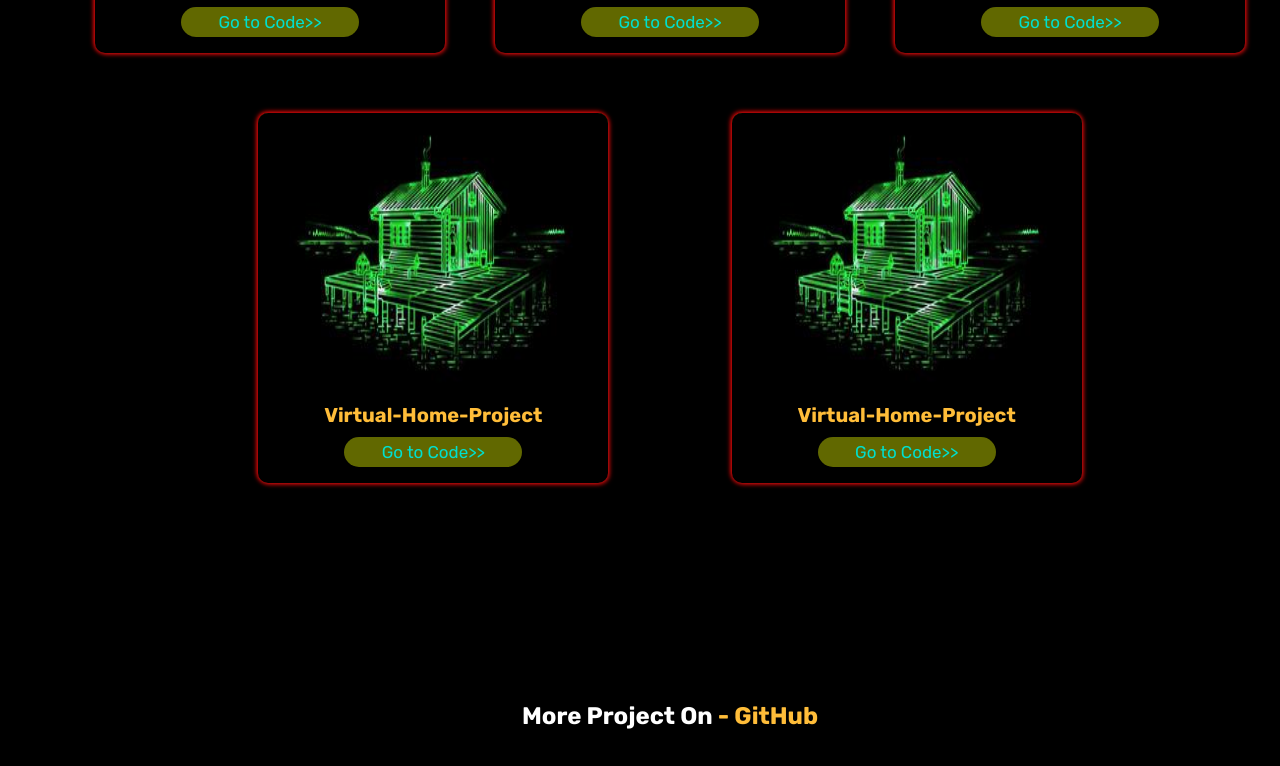
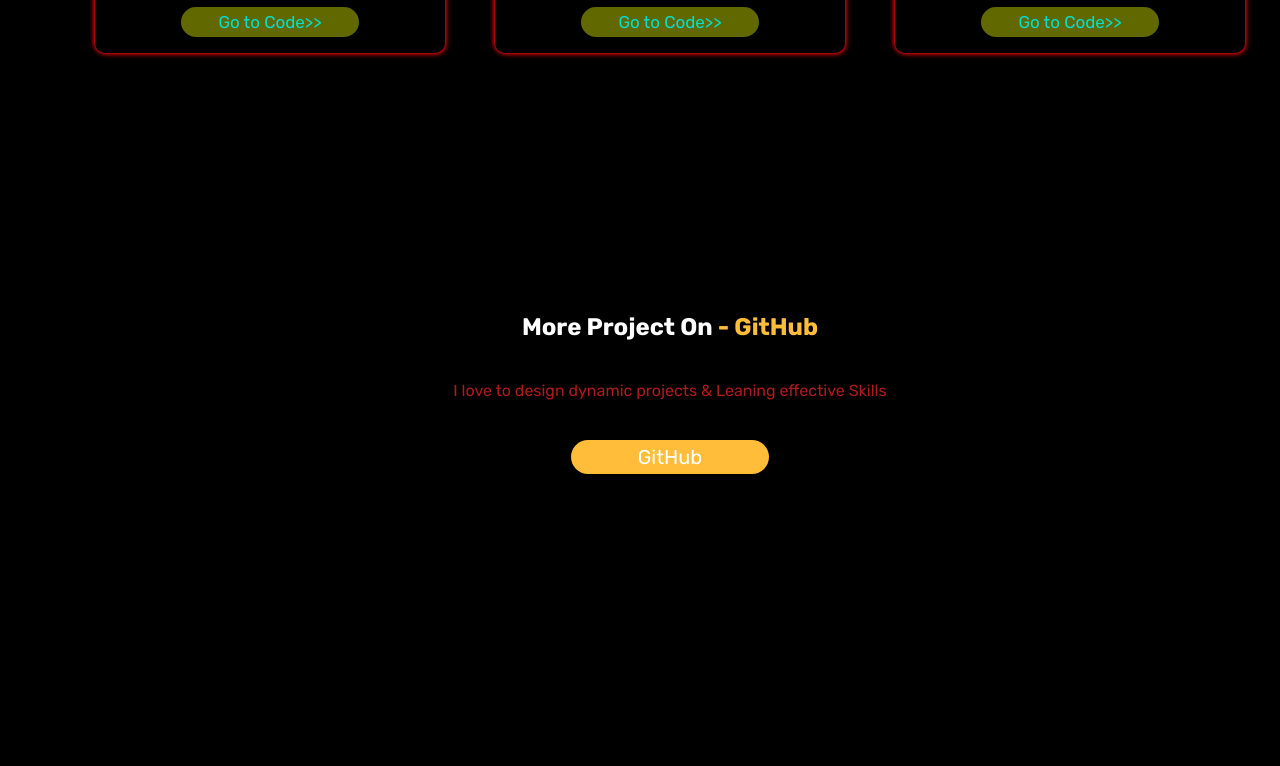
Before and after one commit to codfdeepak/portfolio, a plain HTML site: page index.html in a window 1280 px wide. Shown: the part 3267-4033 px from the top of the page. Drawn offline with Linux system fonts and the light colour scheme.

Commit message:
projects deleted

```diff
--- a/index.html
+++ b/index.html
@@ -252,78 +252,6 @@
               <!-- project-Div -->
           </div>
 
-<!--           <!-- =======================Project No-4============================ -->
-
-          <div class="projectimage">
-
-            <!-- project card  -->
-
-              <div class="card">
-                  <div class="cardDiv1">
-                    <img src="./Assets/virtual-home-2.jpg" alt="Virtual Home">
-                  </div>
-                  <div class="cardDiv2">
-                    <h2 >Virtual-Home-Project</h2>
-                    <div class="btn"> <a href="">Go to Code>></a></div>
-                    <!-- <div class="btn"> <a href="">Learn-More>></a></div> -->
-
-
-                    <p class="cardP" >it's work like virtual
-                       home developed using java programming
-                      language Lorem ipsum dolor
-                      sit amet, consectetur adipisicing elit.
-                      Aliquid harum neque, quia, asperiores vero
-                       vel aperiam earum! Ipsa quis dolorum, laborum
-                       fugit ab accusantium tenetur
-                      iure nulla expedita autem rerum!</p>
-                  </div>
-
-                </div>
-
-
-
-
-
-              <!-- project-Div -->
-          </div> -->
-
-          <!-- ======================Project No-5============================= -->
-
-<!--           <div class="projectimage">
-
-            <!-- project card  -->
-
-              <div class="card">
-                  <div class="cardDiv1">
-                    <img src="./Assets/virtual-home-2.jpg" alt="Virtual Home">
-                  </div>
-                  <div class="cardDiv2">
-                    <h2 >Virtual-Home-Project</h2>
-                    <div class="btn"> <a href="">Go to Code>></a></div>
-                    <!-- <div class="btn"> <a href="">Learn-More>></a></div> -->
-
-
-                    <p class="cardP" >it's work like virtual
-                       home developed using java programming
-                      language Lorem ipsum dolor
-                      sit amet, consectetur adipisicing elit.
-                      Aliquid harum neque, quia, asperiores vero
-                       vel aperiam earum! Ipsa quis dolorum, laborum
-                       fugit ab accusantium tenetur
-                      iure nulla expedita autem rerum!</p>
-                  </div>
-
-                </div>
-
-
-
-
-
-              <!-- project-Div -->
-          </div>
-
-      </div> -->
-
       <div class="projectfooter">
         <h2>More Project On <span>- GitHub</span></h2>
         <p>I love to design dynamic projects & Leaning effective Skills </p>
```
